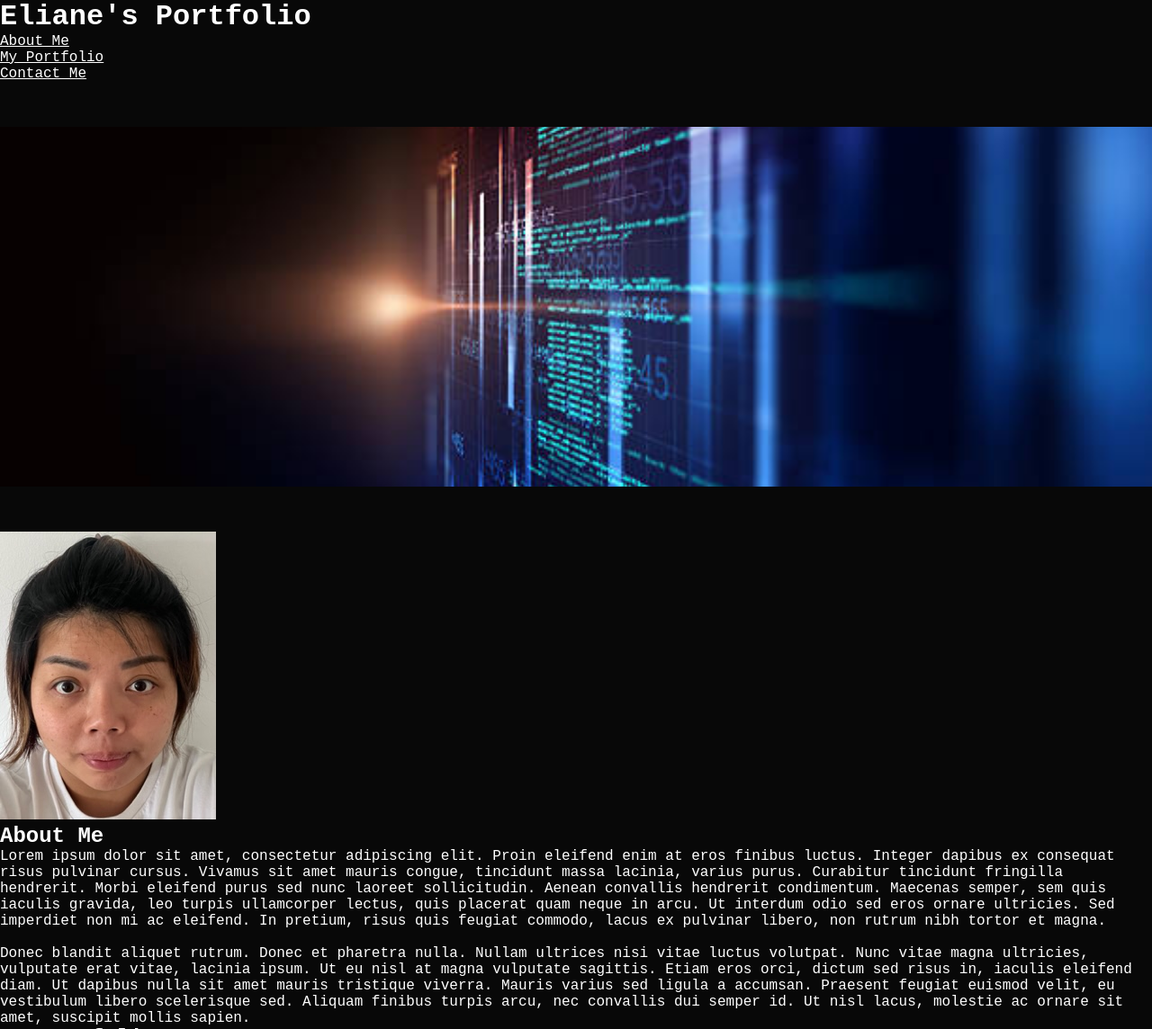
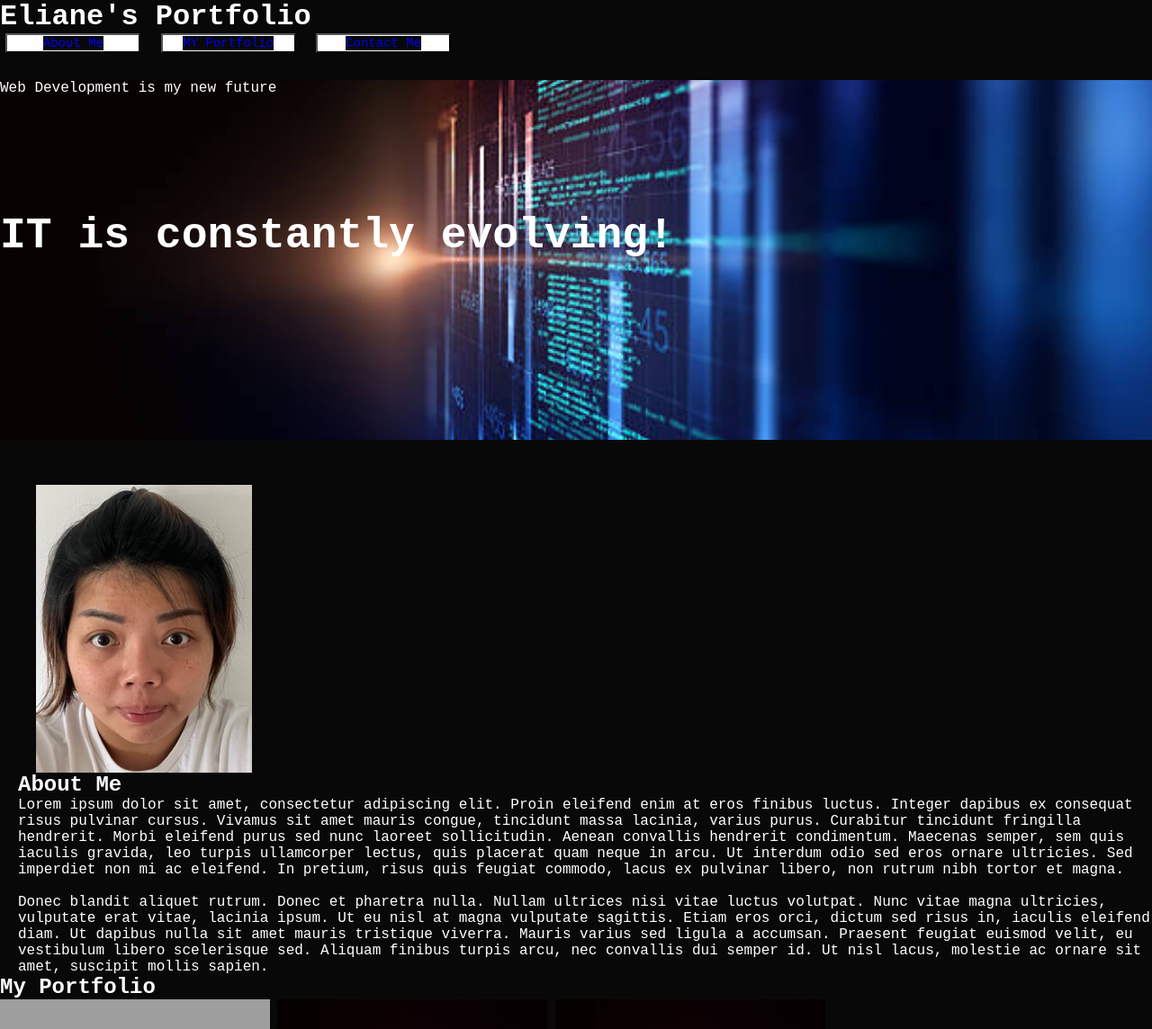
Before and after one commit to elianelim/eliane-portfolio, a plain HTML site: page eliane-portfolio.html in a window 1280 px wide. Shown: the top 1144 px of the page at 90% size. Drawn offline with Linux system fonts and the light colour scheme; grey boxes are pictures that could not be loaded.

Commit message:
changed nav li to buttons, added hover features to buttons, tried to change my list positions and properties but I'm stuck

```diff
--- a/eliane-portfolio.html
+++ b/eliane-portfolio.html
@@ -15,29 +15,32 @@
 
     <nav>
         <ul>
-            <li><a href="#about-me">About Me</a></li>
-            <li><a href="#my-portfolio">My Portfolio</a></li>
-            <li><a href="#contact-me">Contact Me</a></li>
+            <button><a href="#about-me">About Me</a></button>
+            <button><a href="#my-portfolio">MY Portfolio</a></button>
+            <button><a href="#contact-me">Contact Me</a></button>
         </ul>
     </nav>
     </div>
+
     </header>
 <!--------------Background Image----------->
     <section id="background-img">
+    <div class="header-text">
+        <p>Web Development is my new future</p>
+        <h1>IT is constantly evolving!</h1>
+    </div>
     </section>
-
-
-
-</section>
 
 
 <!---------------About me--------------------->
 
-    <section class="title">
+    <section class="my-image">
 
-        <div id="about-me">
+
             <img src="Pictures/Eliane image.jpg" alt="Eliane's Picture" class="my-image">
 
+        <section class="about-me">
+        <aside>
         <h2>About Me</h2>
         <p>
             Lorem ipsum dolor sit amet, consectetur adipiscing elit. Proin eleifend enim at eros finibus luctus. Integer dapibus ex consequat risus pulvinar cursus. Vivamus sit amet mauris congue, tincidunt massa lacinia, varius purus. Curabitur tincidunt fringilla hendrerit. Morbi eleifend purus sed nunc laoreet sollicitudin. Aenean convallis hendrerit condimentum. Maecenas semper, sem quis iaculis gravida, leo turpis ullamcorper lectus, quis placerat quam neque in arcu. Ut interdum odio sed eros ornare ultricies. Sed imperdiet non mi ac eleifend. In pretium, risus quis feugiat commodo, lacus ex pulvinar libero, non rutrum nibh tortor et magna.
@@ -45,7 +48,8 @@
             <br>
             Donec blandit aliquet rutrum. Donec et pharetra nulla. Nullam ultrices nisi vitae luctus volutpat. Nunc vitae magna ultricies, vulputate erat vitae, lacinia ipsum. Ut eu nisl at magna vulputate sagittis. Etiam eros orci, dictum sed risus in, iaculis eleifend diam. Ut dapibus nulla sit amet mauris tristique viverra. Mauris varius sed ligula a accumsan. Praesent feugiat euismod velit, eu vestibulum libero scelerisque sed. Aliquam finibus turpis arcu, nec convallis dui semper id. Ut nisl lacus, molestie ac ornare sit amet, suscipit mollis sapien.
         </p>
-    </div>
+    </section>
+    </aside>
 
     </section>
 <!----------------------My Portfolio----------------->
--- a/style.css
+++ b/style.css
@@ -19,30 +19,68 @@ body {
 p {
     font-size: 16px;
 }
-
+/*I am lost here why its not in a line with the buttons*/
 h1 {
     font-size: 32px;
     display: inline-block
-
 }
-nav ul li {
-  list-style-type: none;
+button {
+    width: 150px;
+    margin: 0 .5%;
+    font-size: 100%;
+    color: #fa0606;
+    background: #ffffff;
+    margin: none
 }
-/*Nav a tag fonts*/
+button:hover {
+    background-color: #ec0ac3;
+    color: #fff;
+}
+button:active {
+    font-size: 180%;
+    box-shadow: 0 0 10px #000 inset;
+}
+button:focus {
+    outline: none;
+    border-color: #8ac4ff;
+}
+/*Nav a tag fonts but how to put text to the right?*/
 a {
-    color: #fff;
-
+    text-decoration: none;
+    font-size: 14px;
+    background-color: #080808;
 }
 /*Hero Image looks good*/
 #background-img {
     height: 400px;
     width: 100%;
-    margin-top: 50px;
+    margin-top: 30px;
     margin-bottom: 50px;
     background-image: url(Pictures/IT\ background.jpg);
     background-size: cover;
     background-position: center;
 }
+/*Why i cant push down the paragraph.. what is the diff with px and %*/
+.header-text {
+    font-size: 30px;
+    margin-top: 5px;
+}
+.header-text h1 {
+    font-size: 48px;
+    margin-top: 10%;
+}
+/*my-image*/
+.my-image {
+    display: block;
+    margin-left: 20px;
+}
+/*About me*/
+.section {
+    font-size: 100px;
 
+}
+
+/*My Portfolio*/
+/*don forget the hover + enlarge part*/
 
 /*Footer*/
```
